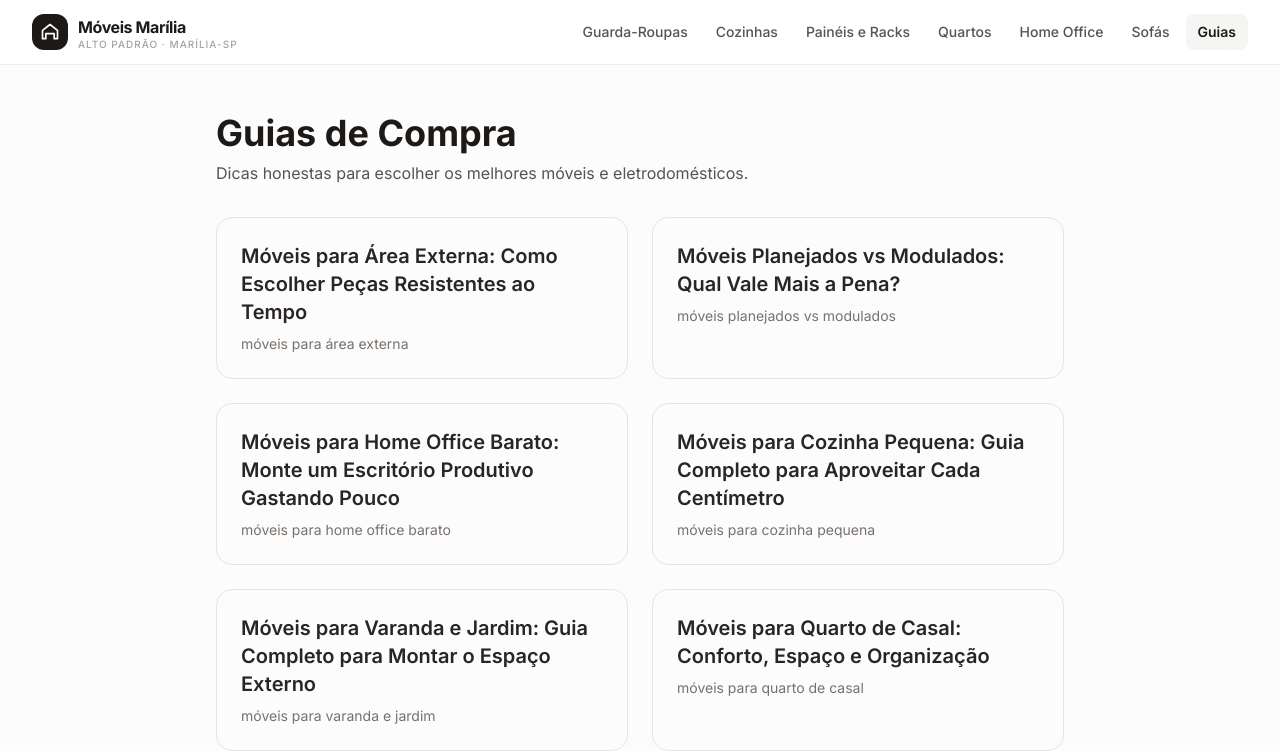
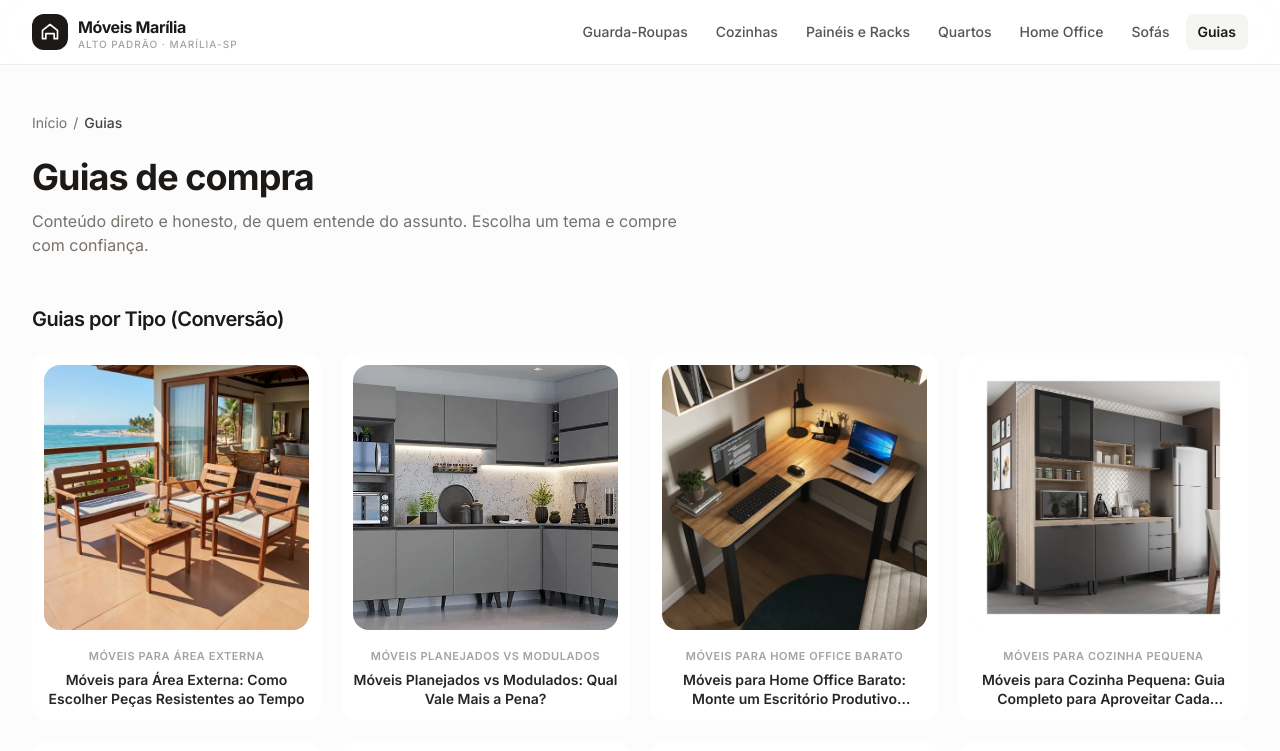
Before and after one commit to flow11928536-dev/shopee, a Next.js app in the folder shopee/: page /guias in a window 1280 px wide. Shown: the top 751 px of the page. Built offline with nearby package versions, Linux system fonts and the light colour scheme.

Commit message:
Melhorias SEO, GEO e llms

```diff
--- a/shopee/app/guias/page.tsx
+++ b/shopee/app/guias/page.tsx
@@ -1,45 +1,211 @@
 import type { Metadata } from "next";
 import Link from "next/link";
-import { getAllGuidesMeta } from "@/data/guides";
+import { GUIDE_CLUSTERS, getGuide, getAllGuidesMeta } from "@/data/guides";
 import { SITE } from "@/data/products";
 
+const LAST_UPDATED = "2026-06-29";
+
 export const metadata: Metadata = {
-  title: "Guias de Compra de Móveis | Loja de Móveis Marília",
+  title: "Guias de Compra de Móveis | Móveis Marília",
   description:
     "Guias honestos sobre móveis e eletrodomésticos: cozinha pequena, home office, MDF x MDP, lojas online e muito mais.",
+  keywords: [
+    "guias de compra",
+    "móveis",
+    "eletrodomésticos",
+    "cozinha pequena",
+    "home office",
+    "MDF",
+    "MDP",
+    "lojas de móveis",
+    "dicas de decoração",
+  ],
   alternates: {
     canonical: `${SITE.url}/guias`,
   },
+  robots: {
+    index: true,
+    follow: true,
+  },
+  openGraph: {
+    title: "Guias de Compra de Móveis | Móveis Marília",
+    description:
+      "Guias honestos sobre móveis e eletrodomésticos: cozinha pequena, home office, MDF x MDP, lojas online e muito mais.",
+    url: `${SITE.url}/guias`,
+    type: "website",
+    images: [
+      {
+        url: `${SITE.url}/banners/og-image.png`,
+        width: 1200,
+        height: 630,
+        alt: "Guias de Compra de Móveis - Móveis Marília",
+      },
+    ],
+  },
+  twitter: {
+    card: "summary_large_image",
+    title: "Guias de Compra de Móveis | Móveis Marília",
+    description:
+      "Guias honestos sobre móveis e eletrodomésticos: cozinha pequena, home office, MDF x MDP, lojas online e muito mais.",
+    images: [`${SITE.url}/banners/og-image.png`],
+  },
 };
 
-export default function GuiasPage() {
-  const guides = getAllGuidesMeta();
+const totalGuides = getAllGuidesMeta().length;
 
+const jsonLd = [
+  {
+    "@context": "https://schema.org",
+    "@type": "CollectionPage",
+    "@id": `${SITE.url}/guias/#webpage`,
+    name: "Guias de Compra de Móveis",
+    url: `${SITE.url}/guias`,
+    description:
+      "Guias honestos para comprar móveis e eletrodomésticos com segurança e informação de qualidade.",
+    inLanguage: "pt-BR",
+    datePublished: LAST_UPDATED,
+    dateModified: LAST_UPDATED,
+    numberOfItems: totalGuides,
+    isPartOf: {
+      "@type": "WebSite",
+      "@id": `${SITE.url}/#website`,
+    },
+    about: {
+      "@type": "Thing",
+      name: "Guias de compra de móveis e eletrodomésticos",
+      description:
+        "Conteúdo direto e honesto sobre móveis, eletrodomésticos, decoração, dicas de compra e avaliações de produtos.",
+    },
+    mainEntity: {
+      "@type": "ItemList",
+      itemListElement: GUIDE_CLUSTERS.flatMap((cluster, clusterIndex) =>
+        cluster.slugs.map((slug, itemIndex) => {
+          const guide = getGuide(slug);
+          return {
+            "@type": "ListItem",
+            position: clusterIndex * 10 + itemIndex + 1,
+            name: guide?.h1 || slug,
+            url: `${SITE.url}/guia/${slug}`,
+          };
+        })
+      ),
+    },
+  },
+  {
+    "@context": "https://schema.org",
+    "@type": "BreadcrumbList",
+    "@id": `${SITE.url}/guias/#breadcrumb`,
+    itemListElement: [
+      {
+        "@type": "ListItem",
+        position: 1,
+        name: "Início",
+        item: SITE.url,
+      },
+      {
+        "@type": "ListItem",
+        position: 2,
+        name: "Guias",
+        item: `${SITE.url}/guias`,
+      },
+    ],
+  },
+];
+
+export default function GuidesIndexPage() {
   return (
-    <div className="mx-auto max-w-4xl px-4 py-12 sm:px-6">
-      <h1 className="text-3xl font-bold text-stone-900 sm:text-4xl">
-        Guias de Compra
+    <>
+      {jsonLd.map((schema, i) => (
+        <script
+          key={i}
+          type="application/ld+json"
+          dangerouslySetInnerHTML={{ __html: JSON.stringify(schema) }}
+        />
+      ))}
+
+      <style>{`
+        .guide-glow {
+          border-radius: 1rem;
+          transition: box-shadow 0.3s ease;
+        }
+        .guide-card:hover .guide-glow {
+          animation: guidePulse 1.2s ease-in-out infinite;
+        }
+        @keyframes guidePulse {
+          0%, 100% { box-shadow: 0 0 0 3px rgba(230, 180, 20, 0.55), 0 0 18px 4px rgba(230, 180, 20, 0.35); }
+          50% { box-shadow: 0 0 0 9px rgba(230, 180, 20, 0.25), 0 0 26px 10px rgba(230, 180, 20, 0.18); }
+        }
+      `}</style>
+
+      <div className="mx-auto max-w-7xl px-4 py-12 sm:px-6 lg:px-8">
+        <nav aria-label="Trilha de navegação" className="mb-6 text-sm text-stone-500">
+          <ol className="flex flex-wrap items-center gap-1.5">
+            <li>
+              <Link href="/" className="hover:text-stone-900">
+                Início
+              </Link>
+            </li>
+            <li aria-hidden="true">/</li>
+            <li className="font-medium text-stone-700" aria-current="page">
+              Guias
+            </li>
+          </ol>
+        </nav>
+
+        <header className="max-w-2xl">
+          <h1 className="text-3xl font-bold tracking-tight text-stone-900 sm:text-4xl">
+            Guias de compra
           </h1>
-      <p className="mt-2 text-stone-600">
-        Dicas honestas para escolher os melhores móveis e eletrodomésticos.
+          <p className="mt-3 text-stone-500">
+            Conteúdo direto e honesto, de quem entende do assunto. Escolha um tema e compre com
+            confiança.
           </p>
+        </header>
 
-      <div className="mt-8 grid gap-6 sm:grid-cols-2">
-        {guides.map((guide) => (
+        <div className="mt-12 space-y-14">
+          {GUIDE_CLUSTERS.map((cluster) => (
+            <section key={cluster.cluster} aria-label={cluster.titulo}>
+              <h2 className="text-xl font-semibold tracking-tight text-stone-900">
+                {cluster.titulo}
+              </h2>
+              <div className="mt-5 grid grid-cols-2 gap-5 sm:grid-cols-3 lg:grid-cols-4">
+                {cluster.slugs.map((slug) => {
+                  const g = getGuide(slug)!;
+                  return (
                     <Link
-            key={guide.slug}
-            href={`/guia/${guide.slug}`}
-            className="group rounded-2xl border border-stone-200 p-6 transition hover:border-stone-400 hover:shadow-md"
+                      key={slug}
+                      href={`/guia/${slug}`}
+                      className="guide-card group rounded-2xl bg-white p-3 transition-all duration-500 hover:-translate-y-1"
                     >
-            <h2 className="text-xl font-semibold text-stone-800 group-hover:text-amber-600">
-              {guide.h1}
-            </h2>
-            <p className="mt-2 text-sm text-stone-500">
-              {guide.keyword || "Guia completo"}
-            </p>
+                      <div className="guide-glow aspect-square rounded-2xl bg-stone-100">
+                        <div className="h-full w-full overflow-hidden rounded-2xl">
+                          <img
+                            src={g.heroImage}
+                            alt={g.h1}
+                            loading="lazy"
+                            decoding="async"
+                            width={500}
+                            height={500}
+                            className="h-full w-full object-cover transition-transform duration-700 group-hover:scale-105"
+                          />
+                        </div>
+                      </div>
+                      <div className="pt-3 text-center">
+                        <span className="text-[11px] font-semibold uppercase tracking-wider text-stone-400">
+                          {g.keyword}
+                        </span>
+                        <h3 className="mt-1 line-clamp-2 text-sm font-semibold leading-snug text-stone-800 group-hover:text-stone-950">
+                          {g.h1}
+                        </h3>
+                      </div>
                     </Link>
+                  );
+                })}
+              </div>
+            </section>
           ))}
         </div>
       </div>
+    </>
   );
 }
```
Also changed, not shown: shopee/public/llms-full.txt, shopee/public/llms-index.json, shopee/public/llms.txt. Lines whose indentation alone changed are shown as unchanged.
